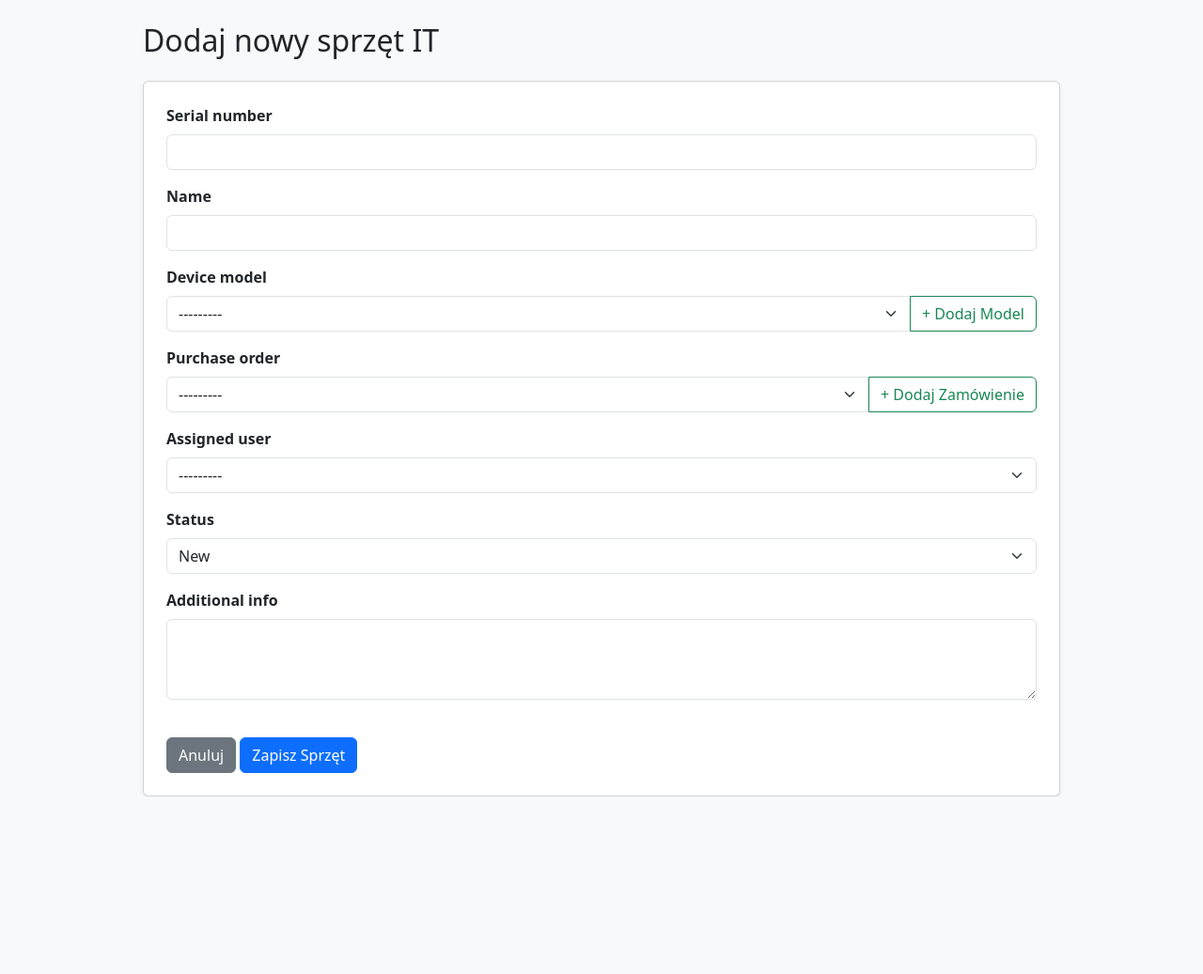
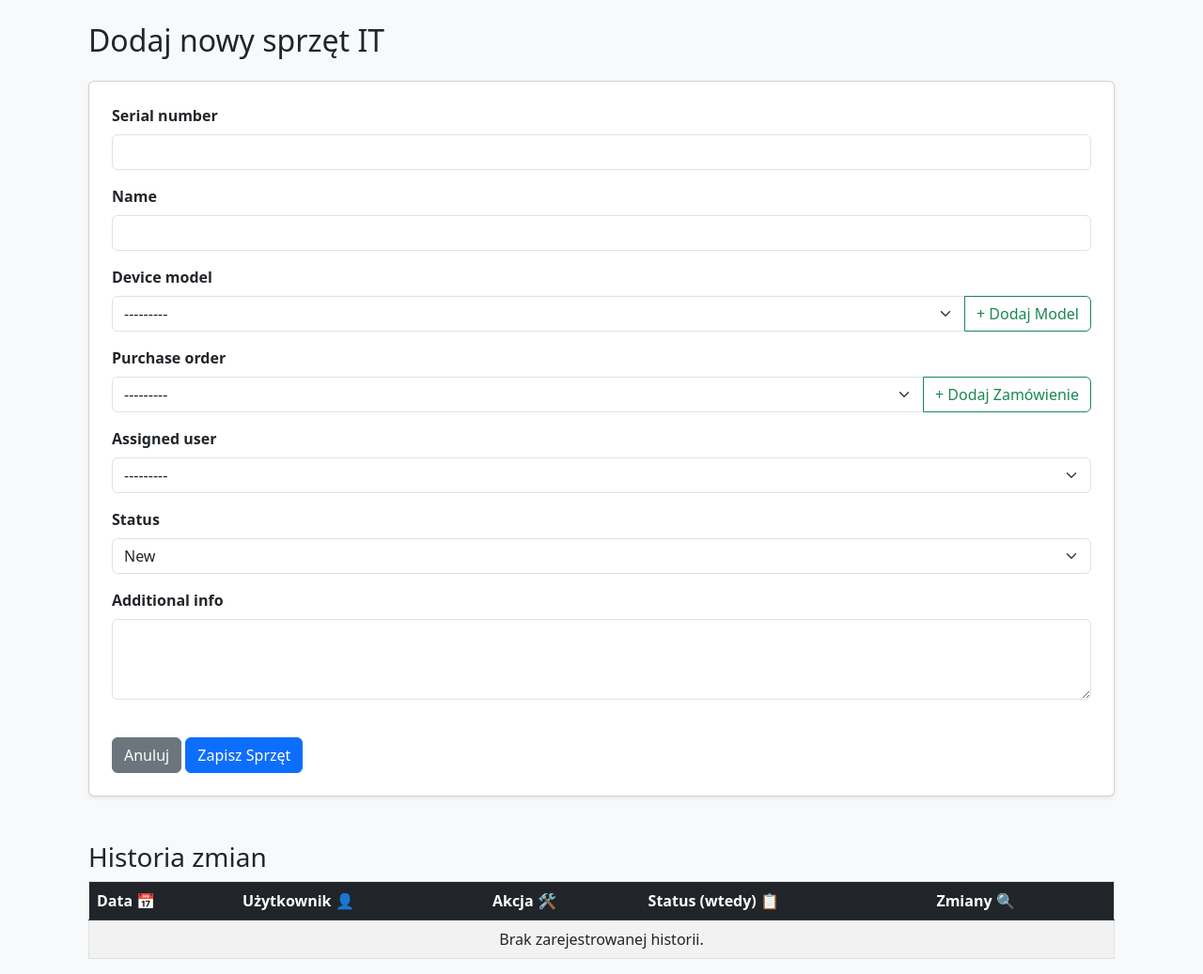
Before and after one commit to vilart/asset_management, a Django app: page /assets/create/ in a window 1280 px wide. Shown: the part 56-1093 px from the top of the page at 94% size. Before the commit the page ends 904 px from the top, so only its background shows below. Run offline with Django 5.2, Linux system fonts and the light colour scheme; a user stored in the database is signed in; tables that the repository leaves empty hold one stand-in row (values such as "Sample post"); some libraries are stand-ins or nearby versions.

Commit message:
feat: add asset history entries to asset form

```diff
--- a/assets/templates/assets/asset_form.html
+++ b/assets/templates/assets/asset_form.html
@@ -5,7 +5,7 @@
 {% endblock %}
 
 {% block content %}
-<div class="container" style="max-width: 1000px;">
+<div class="container" style="max-width: 1200px;">
     <h2 class="mb-4">{% if asset %}Edycja sprzętu: {{ asset.name }}{% else %}Dodaj nowy sprzęt IT{% endif %}</h2>
 
     <form method="POST" class="card p-4 shadow-sm position-relative">
@@ -49,6 +49,53 @@
     </form>
 </div>
 
+<div class="container" style="max-width: 1200px;">
+    <div class="mt-5">
+    <h3>Historia zmian</h3>
+    <table class="table table-striped border">
+        <thead class="table-dark">
+            <tr>
+                <th>Data 📅</th>
+                <th>Użytkownik 👤</th>
+                <th>Akcja 🛠️</th>
+                <th>Status (wtedy) 📋</th>
+                <th>Zmiany 🔍</th>
+            </tr>
+        </thead>
+        <tbody>
+            {% for h in history %}
+            <tr>
+                <td>{{ h.history_date|date:"d.m.Y H:i" }}</td>
+                <td>{{ h.history_user|default:"System" }}</td>
+                <td>
+                    {% if h.history_type == '+' %}
+                        <span class="badge bg-success">Utworzono</span>
+                    {% elif h.history_type == '~' %}
+                        <span class="badge bg-warning text-dark">Edytowano</span>
+                    {% else %}
+                        <span class="badge bg-danger">Usunięto</span>
+                    {% endif %}
+                </td>
+                <td>{{ h.get_status_display }}</td>
+                <td>
+                    {% if not forloop.last %}
+                        {# Tutaj można by dodać porównanie z poprzednią wersją #}
+                        <small class="text-muted">Wpis nr {{ h.history_id }}</small>
+                    {% else %}
+                        <small class="text-muted">Wpis początkowy</small>
+                    {% endif %}
+                </td>
+            </tr>
+            {% empty %}
+            <tr>
+                <td colspan="5" class="text-center">Brak zarejestrowanej historii.</td>
+            </tr>
+            {% endfor %}
+        </tbody>
+    </table>
+    </div>
+</div>
+
 <div id="modal" class="modal fade" tabindex="-1" aria-hidden="true">
     <div class="modal-dialog modal-dialog-centered"><div class="modal-content" id="dialog"></div></div>
 </div>
--- a/assets/views.py
+++ b/assets/views.py
@@ -103,6 +103,7 @@
 @require_http_methods(["GET", "POST"])
 def asset_update(request, pk):
     asset = get_object_or_404(Asset, pk=pk)
+    history = asset.history.all()
 
     if request.method == "POST":
         form = AssetForm(request.POST, instance=asset)
@@ -112,7 +113,11 @@
     else:
         form = AssetForm(instance=asset)
 
-    return render(request, "assets/asset_form.html", {"form": form, "asset": asset})
+    return render(
+        request,
+        "assets/asset_form.html",
+        {"form": form, "asset": asset, "history": history},
+    )
 
 
 @login_required
--- a/config/urls.py
+++ b/config/urls.py
@@ -19,6 +19,7 @@
 from django.urls import path, include
 
 urlpatterns = [
+    path("", include("assets.urls")),
     path("admin/", admin.site.urls),
     path("assets/", include("assets.urls")),
     path("registration/", include("django.contrib.auth.urls")),
```
